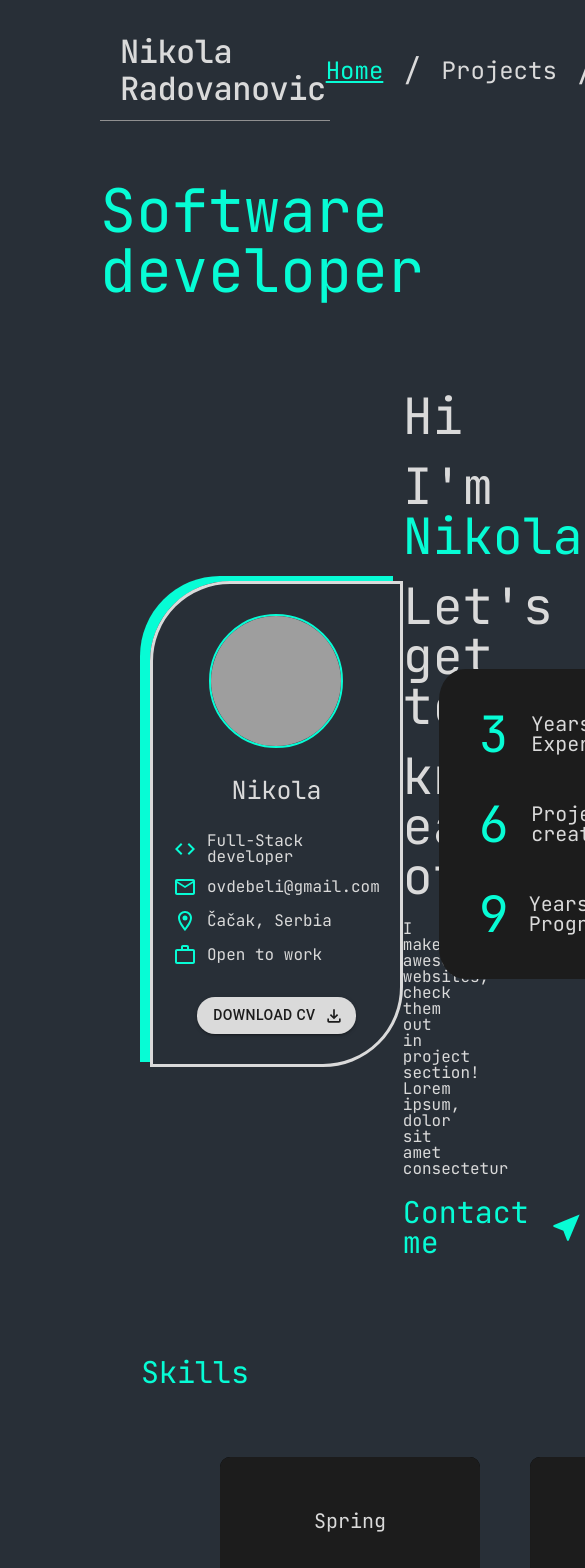
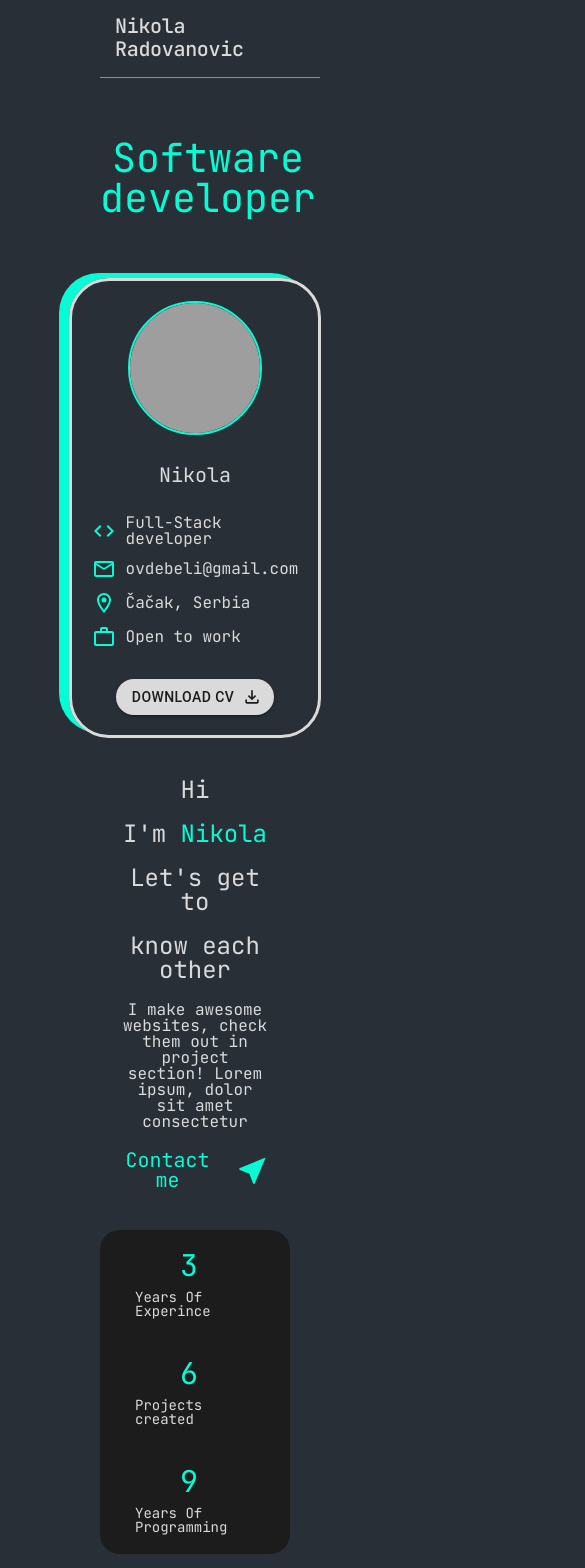
Before and after one commit to nikolaradovanov/portfolio-website, a React (Vite) app: page / in a window 390 px wide. Shown: the top 1568 px of the page, 585 px wide, since content can reach past the window. Built offline with nearby package versions, Linux system fonts and the light colour scheme; grey boxes are pictures that could not be loaded.

Commit message:
Added basic responsivnes

```diff
--- a/src/features/Home/style.module.css
+++ b/src/features/Home/style.module.css
@@ -117,3 +117,93 @@
   color: var(--primary);
   width: 20%;
 }
+
+@media (max-width: 1200px) {
+  .container {
+    flex-direction: column;
+    padding: 30px;
+    gap: 40px;
+  }
+
+  .container .centralContent {
+    width: 100%;
+    text-align: center;
+  }
+
+  .container .rightSide {
+    width: 100%;
+    flex-direction: row;
+    justify-content: space-around;
+    flex-wrap: wrap;
+    border-radius: 20px;
+  }
+
+  .container .rightSide .textItem {
+    flex-direction: column;
+    align-items: center;
+    width: 45%;
+    gap: 10px;
+  }
+}
+
+@media (max-width: 768px) {
+  .title h1 {
+    font-size: 40px;
+    text-align: center;
+  }
+
+  .container {
+    padding: 20px;
+  }
+
+  .container .leftSide {
+    border-radius: 40px;
+    padding: 20px;
+  }
+
+  .container .leftSide .cardName {
+    font-size: 20px;
+  }
+
+  .container .centralContent .mainText {
+    font-size: 32px;
+  }
+
+  .container .centralContent .contactText p {
+    font-size: 24px;
+  }
+
+  .container .rightSide .textItem .yearsTextNumber {
+    font-size: 36px;
+  }
+
+  .container .rightSide .textItem .yearsText {
+    font-size: 16px;
+  }
+}
+
+@media (max-width: 480px) {
+  .container .centralContent .mainText {
+    font-size: 24px;
+  }
+
+  .container .centralContent .contactText p {
+    font-size: 20px;
+  }
+
+  .container .rightSide .textItem {
+    width: 100%;
+  }
+
+  .container .rightSide {
+    padding: 20px;
+  }
+
+  .container .rightSide .textItem .yearsTextNumber {
+    font-size: 30px;
+  }
+
+  .container .rightSide .textItem .yearsText {
+    font-size: 14px;
+  }
+}
--- a/src/features/Navigation/style.module.css
+++ b/src/features/Navigation/style.module.css
@@ -51,3 +51,79 @@
 .navContainer .navActions svg:hover {
   fill: var(--white);
 }
+
+@media (max-width: 1024px) {
+  .navContainer {
+    flex-direction: column;
+    align-items: flex-start;
+    height: auto;
+    padding: 20px;
+    gap: 10px;
+  }
+
+  .navContainer .navActions {
+    flex-direction: column;
+    align-items: flex-start;
+    gap: 20px;
+    width: 100%;
+  }
+
+  .navContainer .navActions .navigationLinks {
+    flex-wrap: wrap;
+    justify-content: flex-start;
+    font-size: 20px;
+  }
+
+  .navContainer .logoName {
+    font-size: 28px;
+  }
+}
+
+@media (max-width: 768px) {
+  .navContainer {
+    padding: 15px;
+  }
+
+  .navContainer .navActions {
+    display: none;
+  }
+
+  .navContainer .logoName {
+    font-size: 24px;
+  }
+
+  .navContainer .navActions .navigationLinks {
+    flex-direction: column;
+    gap: 10px;
+  }
+
+  .navContainer .navActions .navigationLinks a {
+    font-size: 20px;
+  }
+
+  .navContainer .navActions {
+    gap: 15px;
+  }
+
+  .navContainer .navActions svg {
+    font-size: 28px;
+  }
+}
+
+@media (max-width: 480px) {
+
+  .navContainer .navActions {
+    display: none;
+  }
+  .navContainer .navActions .navigationLinks {
+    font-size: 18px;
+  }
+
+  .navContainer .navActions .navigationLinks a {
+    font-size: 18px;
+  }
+
+  .navContainer .logoName {
+    font-size: 20px;
+  }
+}
--- a/src/features/Skills/style.module.css
+++ b/src/features/Skills/style.module.css
@@ -10,13 +10,14 @@
     width: 100%;
     max-width: 360px;
     height: 400px;
+    margin: auto; /* Center the cards */
     background: #000;
     border-radius: 10px;
     overflow: hidden;
     position: relative;
     cursor: pointer;
     display: flex;
-    margin: 20px;
+    margin-bottom: 20px;
 }
 
 .cover {
@@ -91,6 +92,66 @@
 .grid {
     display: grid;
     gap: 50px;
-    grid-template-columns: auto auto auto;
-    margin: 0 100px 0 100px;
+    grid-template-columns: repeat(auto-fit, minmax(280px, 1fr));
+    margin: 0 5vw;
 }
+
+@media (max-width: 1024px) {
+    .grid {
+        grid-template-columns: repeat(auto-fit, minmax(250px, 1fr));
+        margin: 0 4vw;
+    }
+
+    .details {
+        padding: 40px 0 40px 40px;
+        gap: 40px;
+    }
+}
+
+@media (max-width: 768px) {
+    .grid {
+        grid-template-columns: 1fr;
+        margin: 0 3vw;
+    }
+
+    .card {
+        flex-direction: column;
+        height: auto;
+    }
+
+    .cover {
+        padding: 30px;
+    }
+
+    .details {
+        position: static;
+        transform: none;
+        width: 100%;
+        padding: 30px;
+        background: var(--black);
+        display: none; /* Optional: hide details on mobile */
+    }
+
+    .card:hover .cover {
+        transform: none;
+    }
+
+    .card:hover .details {
+        transform: none;
+    }
+}
+
+@media (max-width: 480px) {
+    .skillsSectionTitle {
+        font-size: 24px;
+        margin: 30px 0;
+    }
+
+    .details .knowledgeList .knowledge {
+        font-size: 12px;
+    }
+
+    .cover svg {
+        width: 60%;
+    }
+}
```
